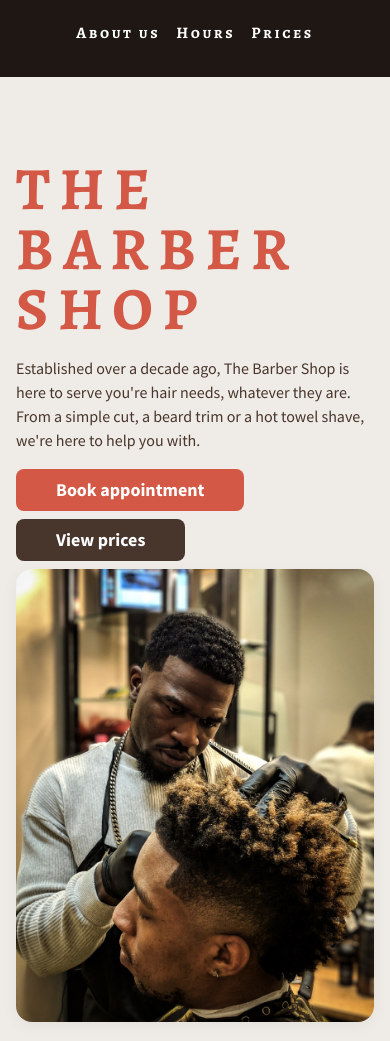
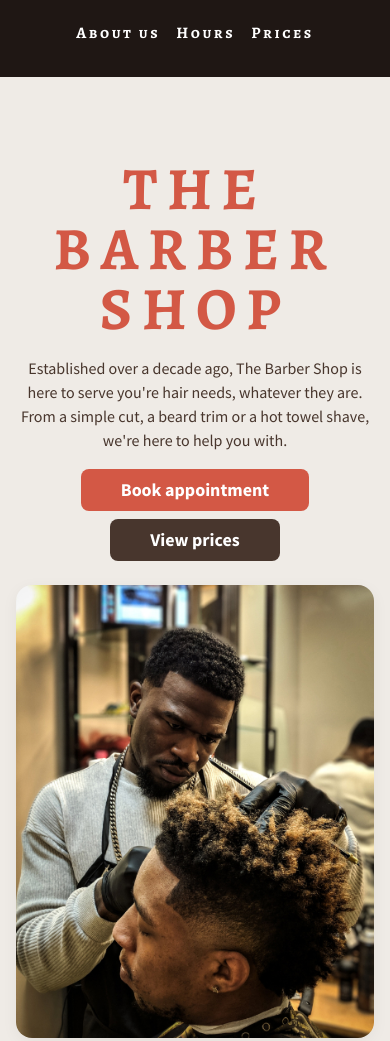
Before and after one commit to IvanOrsh/ds-barber, a website built with Vite: page src/index.html in a window 390 px wide. Shown: the part 59-1100 px from the top of the page. Built offline with nearby package versions, Linux system fonts and the light colour scheme; some packages are replaced by stand-ins of ours.

Commit message:
feat: add responsiveness

```diff
--- a/src/index.html
+++ b/src/index.html
@@ -24,10 +24,10 @@
     </header>
 
     <main>
-      <section class="about | section" id="about">
+      <section class="about | section mx-auto" id="about">
         <div class="container">
-          <div class="flex-group" style="align-items: center">
-            <div class="flow" style="flex: 1">
+          <div class="even-columns">
+            <div class="flow">
               <h1 class="heading-1">The barber shop</h1>
               <p>
                 Established over a decade ago, <b>The Barber Shop</b> is here to
@@ -43,11 +43,13 @@
               </div>
             </div>
 
-            <img
-              class="box-shadow-1 border-radius-2"
-              src="assets/hair-cut.jpg"
-              alt="A very experience barber is working on his masterpiece - an incredibly complicated haircut, that is still a work in progress, but is already beautiful."
-            />
+            <div class="mx-auto">
+              <img
+                class="box-shadow-1 border-radius-2"
+                src="assets/hair-cut.jpg"
+                alt="A very experience barber is working on his masterpiece - an incredibly complicated haircut, that is still a work in progress, but is already beautiful."
+              />
+            </div>
           </div>
         </div>
       </section>
--- a/src/sass/layout/_even-columns.scss
+++ b/src/sass/layout/_even-columns.scss
@@ -3,9 +3,12 @@
 .even-columns {
   display: grid;
   gap: var(--grid-gap, $grid-gap);
+  text-align: center;
+  place-items: center;
 
   @include mq(medium) {
     grid-auto-flow: column;
     grid-auto-columns: 1fr;
+    text-align: left;
   }
 }
--- a/src/sass/utilities/_flex-group.scss
+++ b/src/sass/utilities/_flex-group.scss
@@ -1,11 +1,23 @@
 @use "../abstracts" as *;
 
 .flex-group {
+  --parent: &;
+
   display: flex;
   flex-wrap: wrap;
   column-gap: var(--flex-column-gap, $flex-group-gap);
   row-gap: var(--flex-row-gap, calc($flex-group-gap / 2));
   width: fit-content;
+  align-items: center;
+  justify-content: center;
+
+  &[data-spacing="space-between"] {
+    justify-content: space-between;
+
+    & {
+      width: 100%;
+    }
+  }
 }
 
 .flex-group.mx-auto {
```
